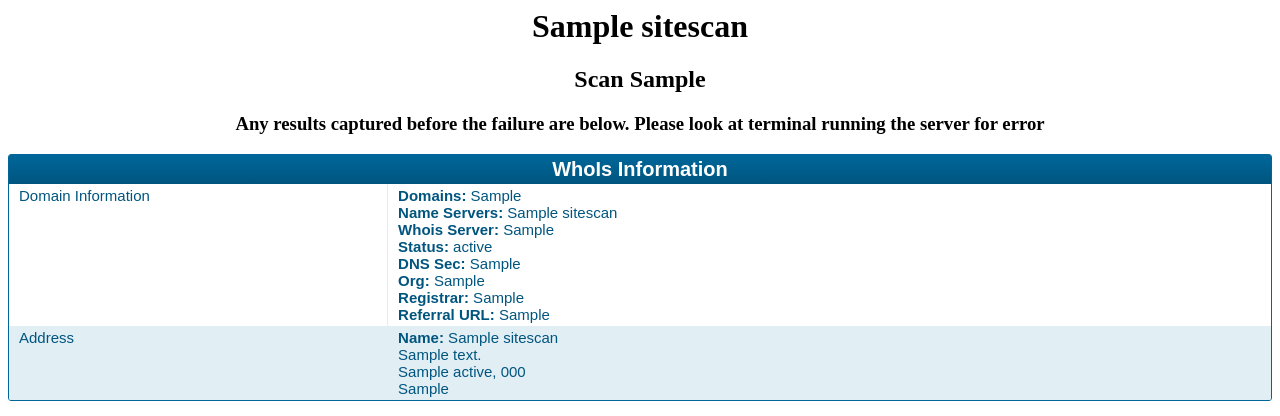
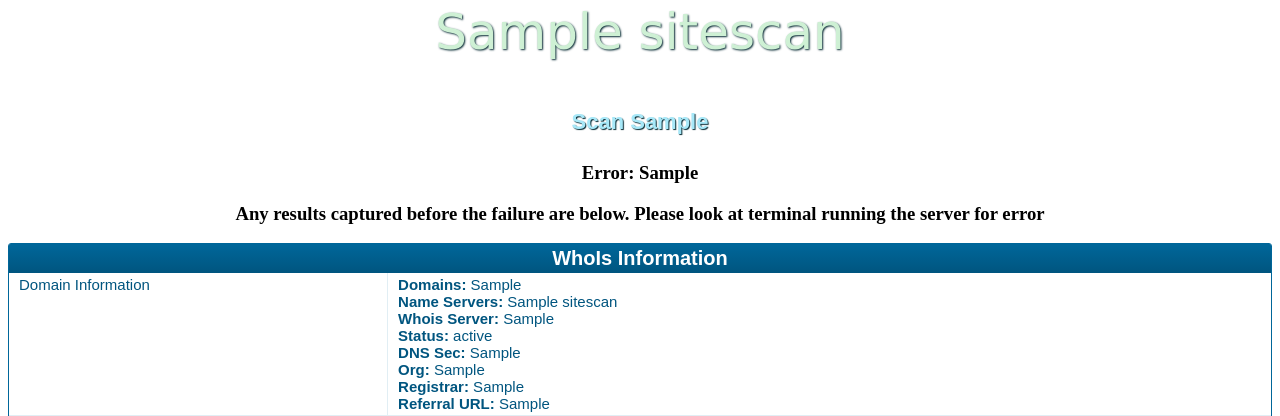
Before and after one commit to Dargin/osaint, a Django app: page /o_saint/1/ in a window 1280 px wide. Shown: the top 416 px of the page. Run offline with Django 3.2, Linux system fonts and the light colour scheme; tables that the repository leaves empty hold one stand-in row (values such as "Sample post").

Commit message:
Update traceback to output to html page.

```diff
--- a/site_scan/SiteGather.py
+++ b/site_scan/SiteGather.py
@@ -1,4 +1,4 @@
-import sys, os, re
+import sys, os, re, traceback
 import subprocess
 import json
 import requests
@@ -222,6 +222,7 @@ def main():
 		builtwith(site, id, s)
 	except:
 		s.Scan_Completed='Failed'
+		s.Traceback=traceback.format_exc()
 		s.save()
 
 if __name__ == "__main__":
--- a/site_scan/models.py
+++ b/site_scan/models.py
@@ -8,7 +8,7 @@ from django.utils import timezone
 class SiteScan(models.Model):
 	Site_Name = models.CharField(max_length=200)
 	Scan_Date = models.DateTimeField('date scanned')
-	Scan_Completed = models.CharField(max_length=10, default='running')
+	Scan_Completed = models.CharField(max_length=10, default='Running')
 	SSL_Grade = models.CharField(max_length=3, default=0)
 	SSL_SName = models.CharField(max_length=200, default=0)
 	SSL_IP = models.CharField(max_length=16, default=0)
@@ -38,6 +38,7 @@ class SiteScan(models.Model):
 	WhoIsAddress = models.CharField(max_length=200, default=0)
 	EmailPattern = models.CharField(max_length=50, default=0)
 	EmailsAll = models.CharField(max_length=10000, default=0)
+	Traceback = models.CharField(max_length=10000, default=0)
 	def __str__(self):
 		return self.Site_Name
 	def was_scanned_recently(self):
--- a/site_scan/templates/detail.html
+++ b/site_scan/templates/detail.html
@@ -4,9 +4,10 @@
 <META HTTP-EQUIV="refresh" CONTENT="5">
 </head>
 <body>
-<h1 align="center">{{ scan.Site_Name }}</h1>
+<h1 align="center" color=blue>{{ scan.Site_Name }}</h1>
 {% if scan.Scan_Completed != "Running" and scan.Scan_Completed != "Completed" %}
 <h2 align="center">Scan {{ scan.Scan_Completed }}</h2>
+<h3 align="center">Error: {{ scan.Traceback }}</h3>
 <h3 align="center">Any results captured before the failure are below. Please look at terminal running the server for error</h3>
 
 {% elif scan.Scan_Completed == "Running" %}
@@ -26,6 +27,8 @@
 .datagrid table tbody td:first-child { border-left: none; }
 .datagrid table tbody tr:last-child td { border-bottom: none; }
 .datagrid table tfoot td div { border-top: 1px solid #006699;background: #E1EEf4;}
+h1 { color: #CEF0D4; font-family: 'Rouge Script', cursive; font-size: 50px; font-weight: normal; line-height: 48px; margin: 0 0 50px; text-align: center; text-shadow: 1px 1px 2px #082b34; }
+h2 { color: #a7e8f8; font-family: 'Julius Sans One', sans-serif; font-size: 22px; font-weight: bold; line-height: 32px; margin: 0 0 24px; text-shadow: 1px 1px 1px #082b34; }
 </style>
 
 
```
